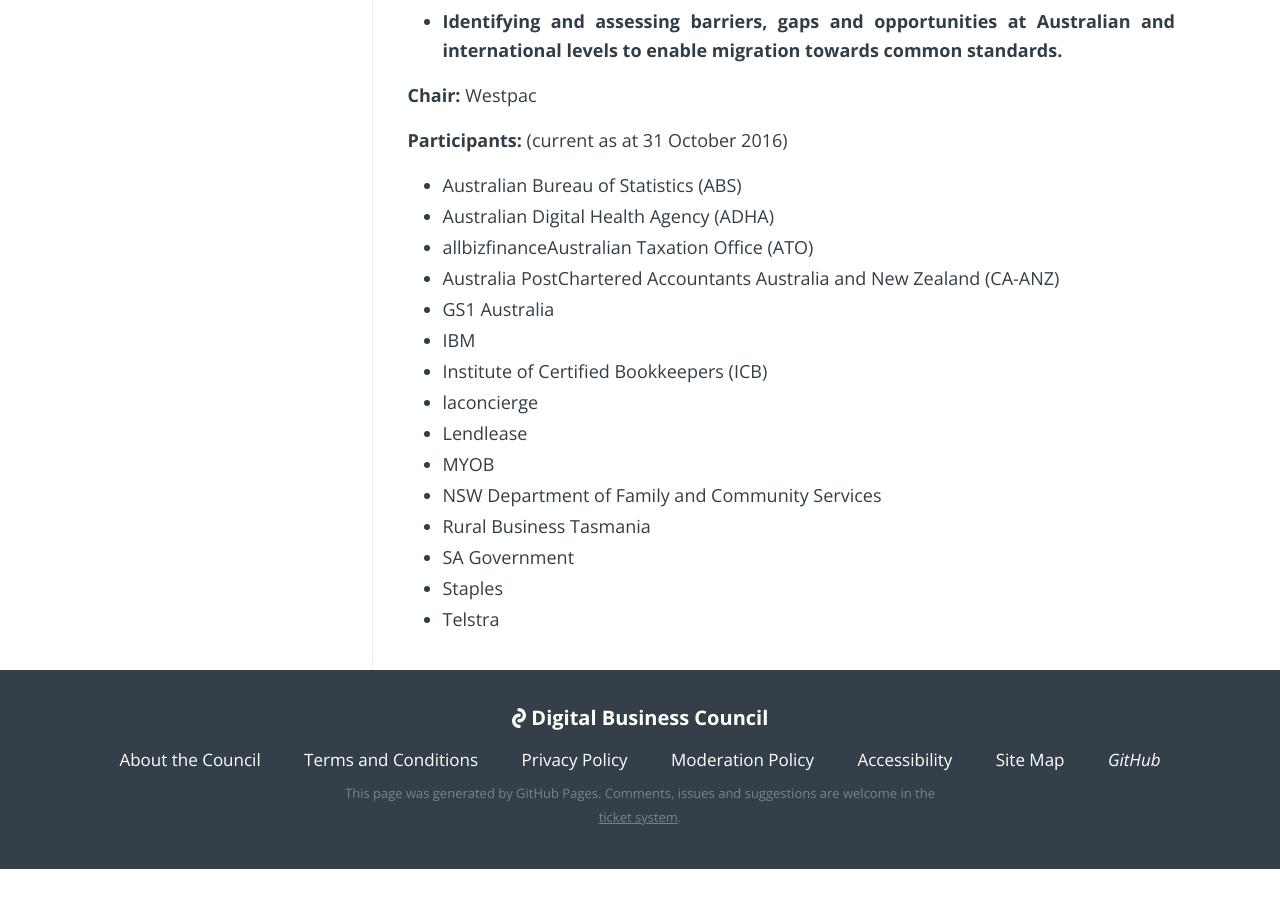
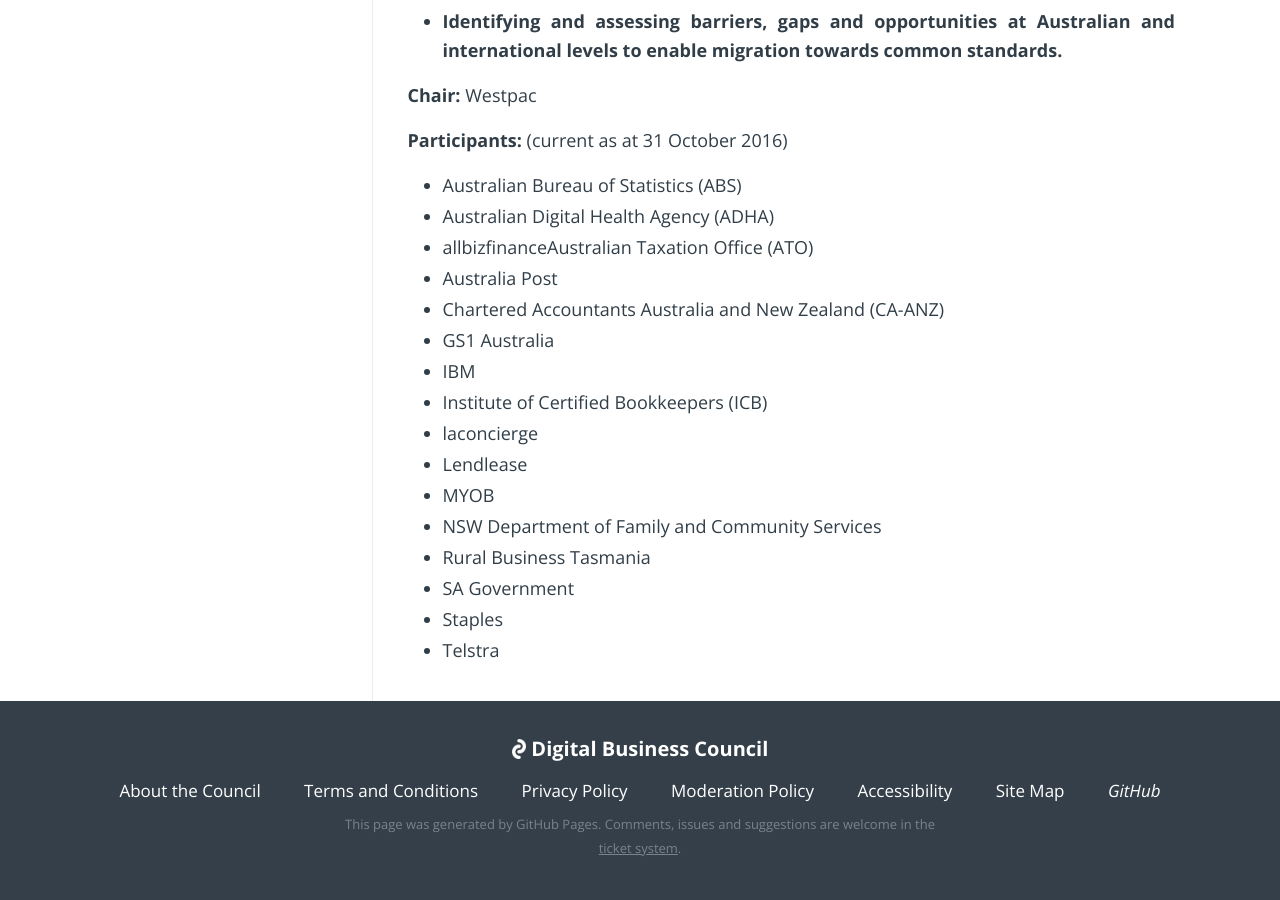
Before and after one commit to Digital-Business-Council/Digital-Business-Council.github.io, a Jekyll site: the page built from pages/about-us/adoption-working-group.md, in a window 1280 px wide and 900 px high, scrolled down 1016 px. Built offline with Jekyll 4.4.1, drawn with Linux system fonts in a browser that asks for light colours; before the commit the page ends 1885 px from its top, so only the background shows below that.

Commit message:
Update adoption-working-group.md

```diff
--- a/pages/about-us/adoption-working-group.md
+++ b/pages/about-us/adoption-working-group.md
@@ -25,7 +25,8 @@
 - Australian Bureau of Statistics (ABS)
 - Australian Digital Health Agency (ADHA)
 - allbizfinanceAustralian Taxation Office (ATO)
-- Australia PostChartered Accountants Australia and New Zealand (CA-ANZ)
+- Australia Post
+- Chartered Accountants Australia and New Zealand (CA-ANZ)
 - GS1 Australia
 - IBM
 - Institute of Certified Bookkeepers (ICB)
```
